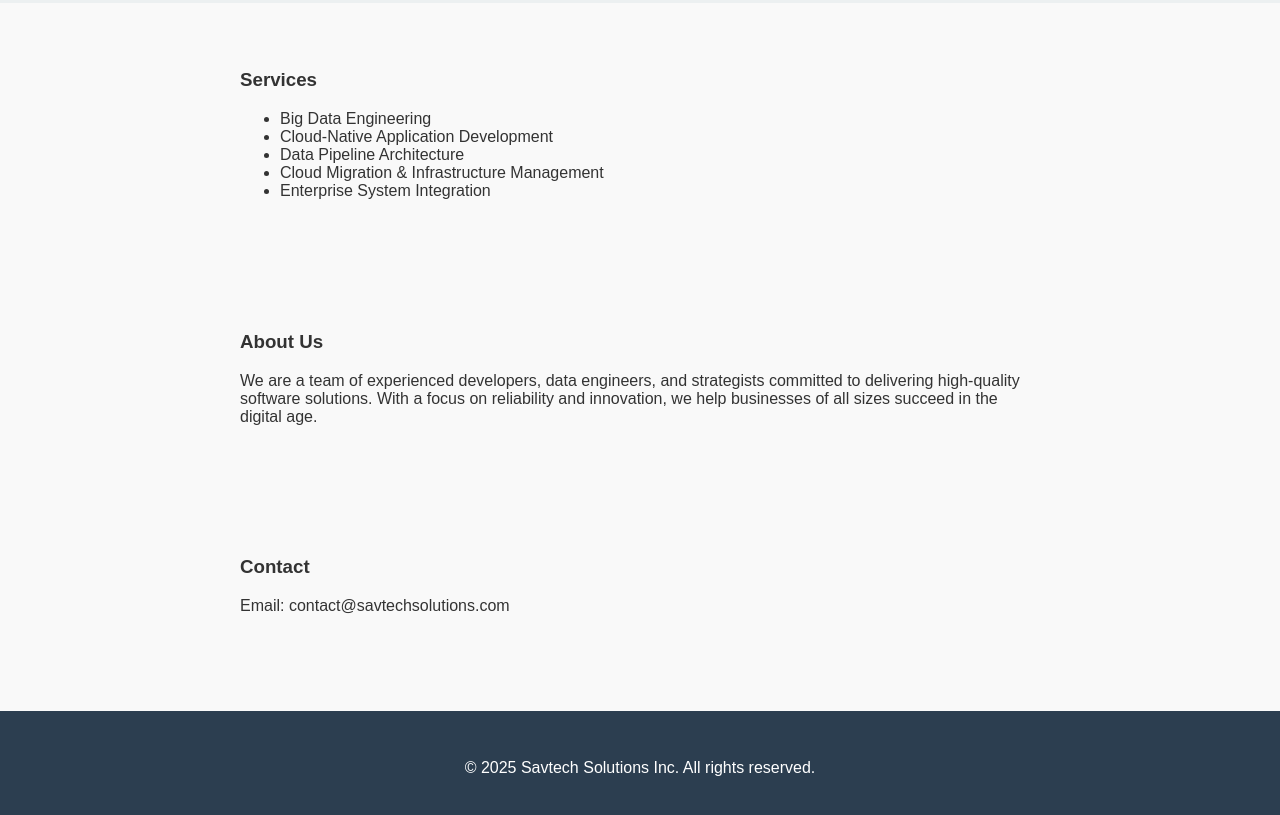
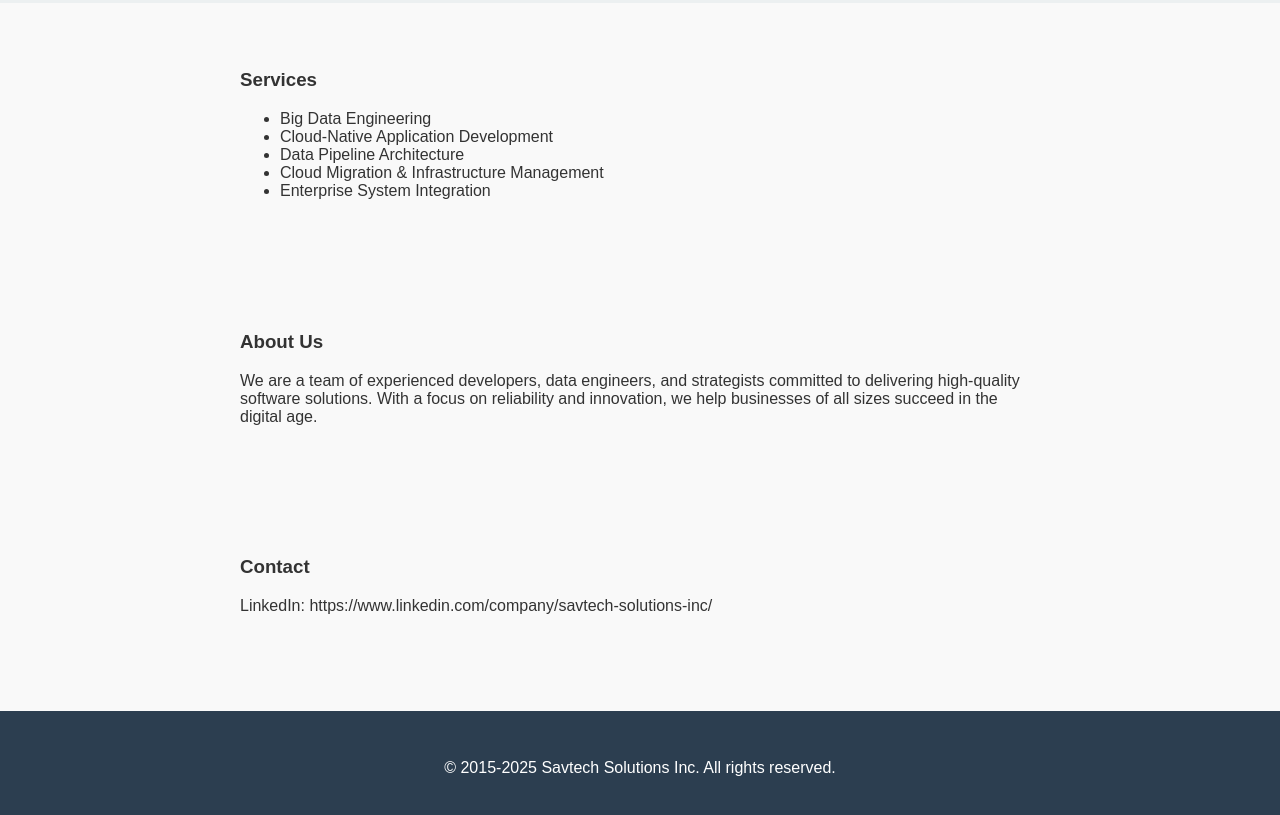
Before and after one commit to SavtechSolutions/savtechsolutions.github.io, a plain HTML site: page index.html in a window 1280 px wide. Shown: the part 423-1238 px from the top of the page. Drawn offline with Linux system fonts and the light colour scheme.

Commit message:
Add files via upload

```diff
--- a/index.html
+++ b/index.html
@@ -78,10 +78,10 @@
   </div>
   <div id="contact" class="section">
     <h3>Contact</h3>
-    <p>Email: contact@savtechsolutions.com</p>
+    <p>LinkedIn: https://www.linkedin.com/company/savtech-solutions-inc/</p>
   </div>
   <footer>
-    <p>&copy; 2025 Savtech Solutions Inc. All rights reserved.</p>
+    <p>&copy; 2015-2025 Savtech Solutions Inc. All rights reserved.</p>
   </footer>
 </body>
 </html>
```
